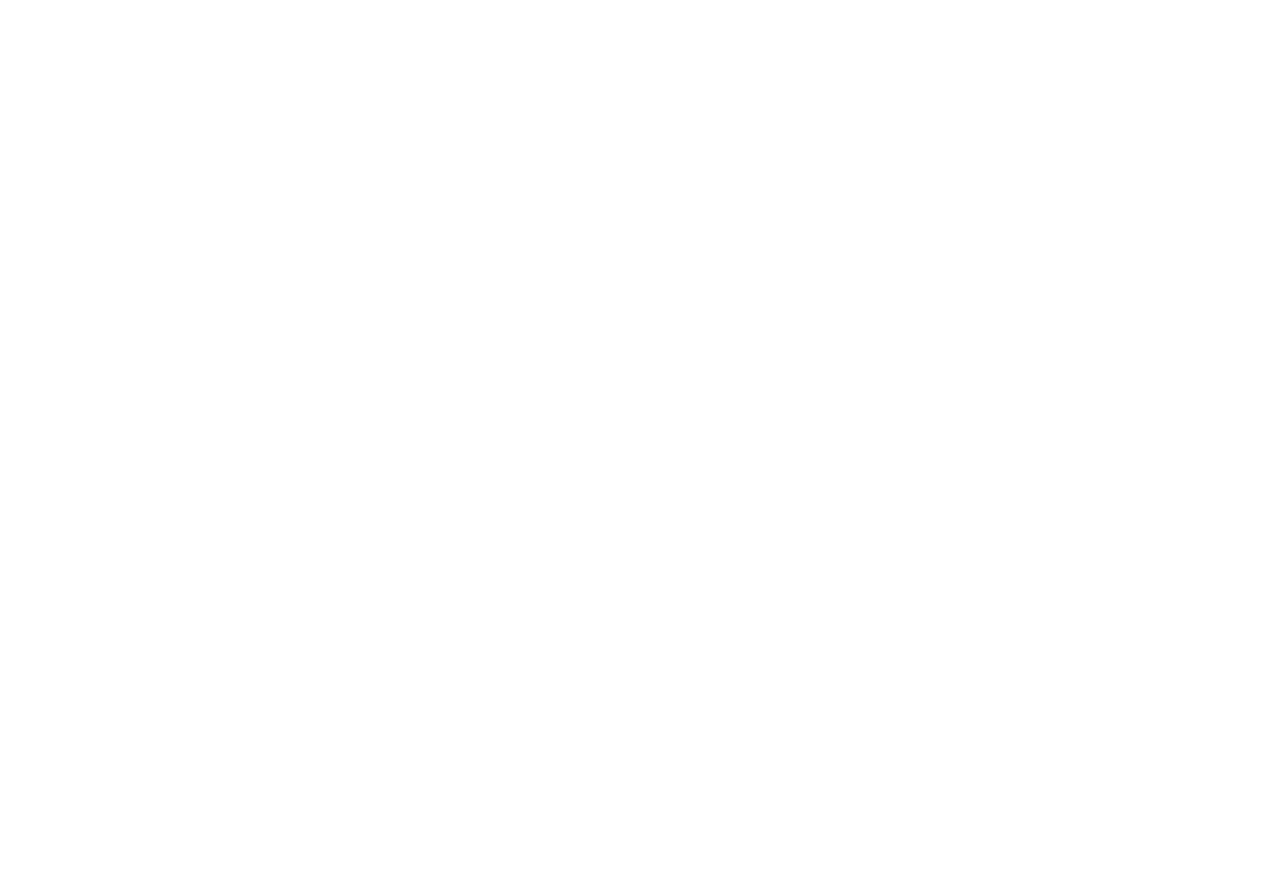
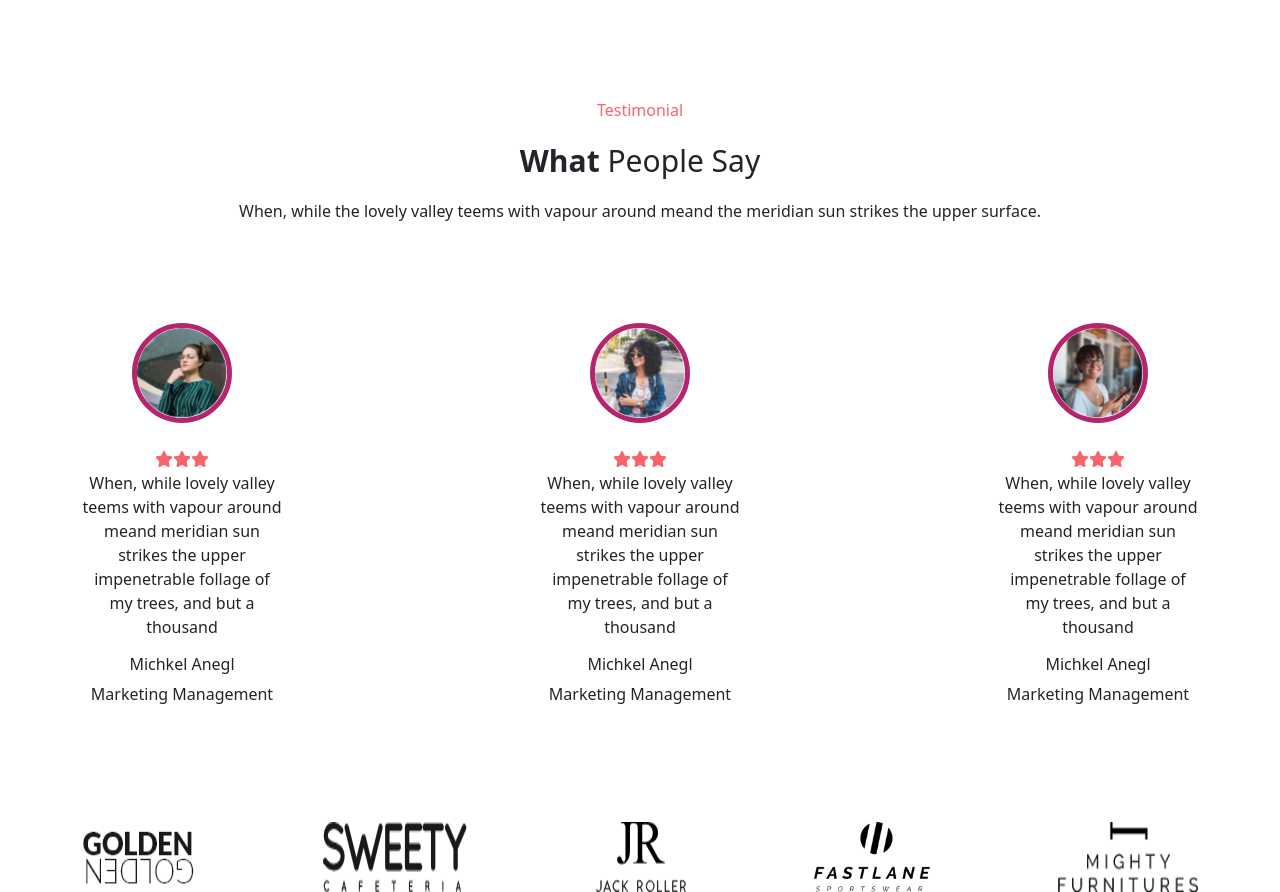
Before and after one commit to MattiaLongo03/proj-html-vuejs, a Vue app: page / in a window 1280 px wide. Shown: the part 3802-4694 px from the top of the page. Before the commit the page ends 3800 px from the top, so only its background shows below. Built offline with nearby package versions, Linux system fonts and the light colour scheme.

Commit message:
WhatPeopleSay completato

```diff
--- a/src/components/MainPage.vue
+++ b/src/components/MainPage.vue
@@ -5,6 +5,7 @@
     <LatestWork />
     <OurPricing />
     <LatestPosts />
+    <WhatPeopleSay />
   </div>
 </template>
 
@@ -14,6 +15,7 @@
 import LatestWork from './LatestWork.vue';
 import OurPricing from './OurPricing.vue';
 import LatestPosts from './LatestPosts.vue';
+import WhatPeopleSay from './WhatPeopleSay.vue';
 
 export default {
   name: 'MainPage',
@@ -23,6 +25,7 @@
     LatestWork,
     OurPricing,
     LatestPosts,
+    WhatPeopleSay,
   },
 };
 </script>
--- /dev/null
+++ b/src/components/WhatPeopleSay.vue
@@ -0,0 +1,128 @@
+<!-- eslint-disable max-len -->
+<template>
+  <div>
+    <div class="testo">
+      <p style="color: #F9636B">
+        Testimonial
+      </p>
+      <p style="font-size:30px">
+        <span style="font-weight:bold">What</span> People Say
+      </p>
+      <p>When, while the lovely valley teems with vapour around meand the meridian sun strikes the upper surface.</p>
+    </div>
+    <div class="container">
+      <div class="person">
+        <img
+          src="../assets/images/szabo-viktor-1266895-unsplash-1024x1024.png"
+          alt=""
+        ><br><br>
+        <font-awesome-icon
+          icon="fa-solid fa-star"
+          style="color: #F9636B"
+        />
+        <font-awesome-icon
+          icon="fa-solid fa-star"
+          style="color: #F9636B"
+        />
+        <font-awesome-icon
+          icon="fa-solid fa-star"
+          style="color: #F9636B"
+        />
+        <p>When, while lovely valley teems with vapour around meand meridian sun strikes the  upper impenetrable follage of my trees, and but a thousand</p>
+        <h6>Michkel Anegl</h6>
+        <p>Marketing Management</p>
+      </div>
+      <div class="person">
+        <img
+          src="../assets/images/philipe-cavalcante-539505-unsplash-1024x1024.png"
+          alt=""
+        ><br><br>
+        <font-awesome-icon
+          icon="fa-solid fa-star"
+          style="color: #F9636B"
+        />
+        <font-awesome-icon
+          icon="fa-solid fa-star"
+          style="color: #F9636B"
+        />
+        <font-awesome-icon
+          icon="fa-solid fa-star"
+          style="color: #F9636B"
+        />
+        <p>When, while lovely valley teems with vapour around meand meridian sun strikes the  upper impenetrable follage of my trees, and but a thousand</p>
+        <h6>Michkel Anegl</h6>
+        <p>Marketing Management</p>
+      </div>
+      <div class="person">
+        <img
+          src="../assets/images/fabio-spinelli-695744-unsplash-1024x1024.png"
+          alt=""
+        ><br><br>
+        <font-awesome-icon
+          icon="fa-solid fa-star"
+          style="color: #F9636B"
+        />
+        <font-awesome-icon
+          icon="fa-solid fa-star"
+          style="color: #F9636B"
+        />
+        <font-awesome-icon
+          icon="fa-solid fa-star"
+          style="color: #F9636B"
+        />
+        <p>When, while lovely valley teems with vapour around meand meridian sun strikes the  upper impenetrable follage of my trees, and but a thousand</p>
+        <h6>Michkel Anegl</h6>
+        <p>Marketing Management</p>
+      </div>
+    </div>
+    <div class="container">
+      <img
+        src="../assets/images/client-1-1.png"
+        alt=""
+      >
+      <img
+        src="../assets/images/clienty-2.png"
+        alt=""
+      >
+      <img
+        src="../assets/images/clienty-3.png"
+        alt=""
+      >
+      <img
+        src="../assets/images/clienty-4.png"
+        alt=""
+      >
+      <img
+        src="../assets/images/client-5.png"
+        alt=""
+      >
+    </div>
+  </div>
+</template>
+
+<script>
+export default {
+
+};
+</script>
+
+<style lang="scss" scoped>
+.testo{
+  margin-top: 100px;
+  text-align: center;
+}
+.container{
+  margin-top: 100px;
+  display: flex;
+  justify-content: space-between;
+}
+.person{
+  width: 200px;
+  text-align: center;
+  img{
+  width: 100px;
+  border: 5px solid #B6246E;
+  border-radius: 50px;
+  }
+}
+</style>
--- a/src/main.js
+++ b/src/main.js
@@ -1,11 +1,11 @@
 import Vue from 'vue';
 import 'bootstrap';
 import { library } from '@fortawesome/fontawesome-svg-core'; // libreria icone del progetto
-import { faArrowRight, faArrowLeft } from '@fortawesome/free-solid-svg-icons'; // importiamo le icone che ci servono
+import { faArrowRight, faArrowLeft, faStar } from '@fortawesome/free-solid-svg-icons'; // importiamo le icone che ci servono
 import { FontAwesomeIcon } from '@fortawesome/vue-fontawesome'; // importazione del componente FontAwesomeIcon
 import App from './App.vue';
 
-library.add(faArrowRight, faArrowLeft); // aggiungiamo le icone nella libreria del progetto
+library.add(faArrowRight, faArrowLeft, faStar); // aggiungiamo le icone nella libreria del progetto
 Vue.component('FontAwesomeIcon', FontAwesomeIcon); // registrazione globale del componente FontAwesomeIcon per renderlo usabile in qualsiasi parte del codice senza ulteriore importazione
 
 Vue.config.productionTip = false;
```
